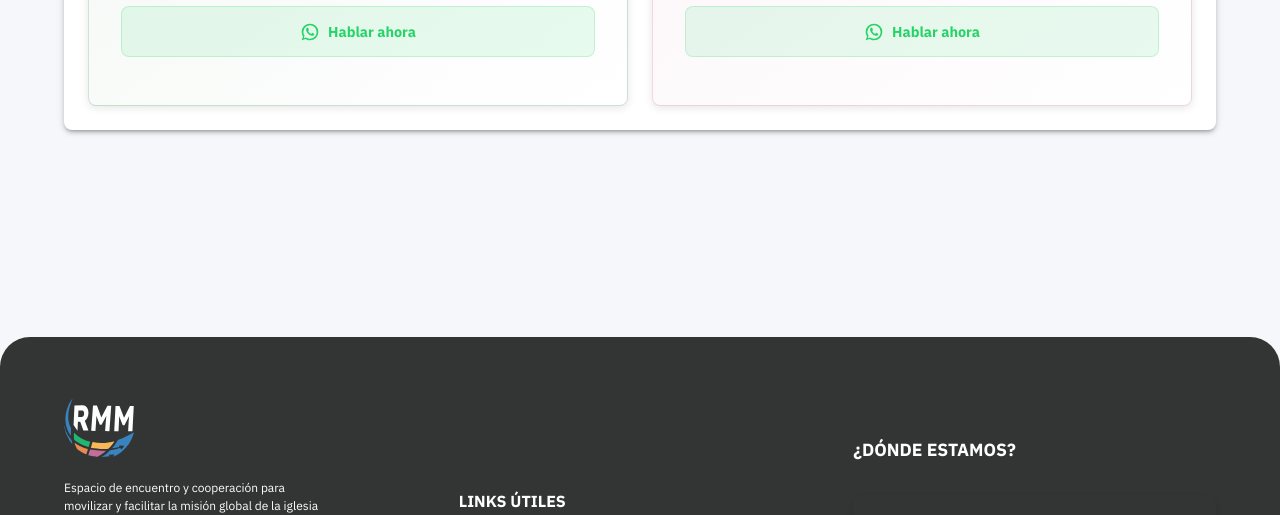
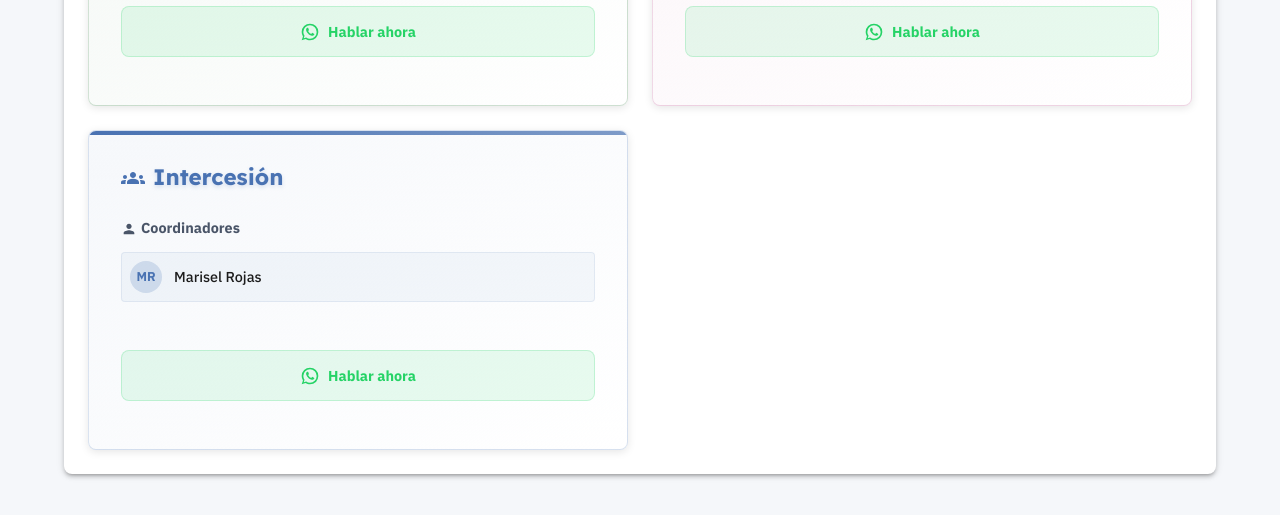
Before and after one commit to lucassingh/rrm-landing, a React (Vite) app: page /forums in a window 1280 px wide. Shown: the part 2160-2675 px from the top of the page. Built offline with nearby package versions, Linux system fonts and the light colour scheme; grey boxes are pictures that could not be loaded.

Commit message:
add intercesor

```diff
--- a/src/components/forums/forumCardsData.ts
+++ b/src/components/forums/forumCardsData.ts
@@ -71,4 +71,11 @@ export const getForumCardsData = (t: any): ForumCard[] => [
         whatsappGroup: 'https://wa.me/5491140434906',
         forumColor: '#b63e81'
     },
+    {
+        id: '11',
+        forumName: t("forums.forumsList.intercession"), // 12
+        coordinators: ['Marisel Rojas'],
+        whatsappGroup: 'https://wa.me/5491153384722',
+        forumColor: '#4972b2'
+    },
 ];
```
